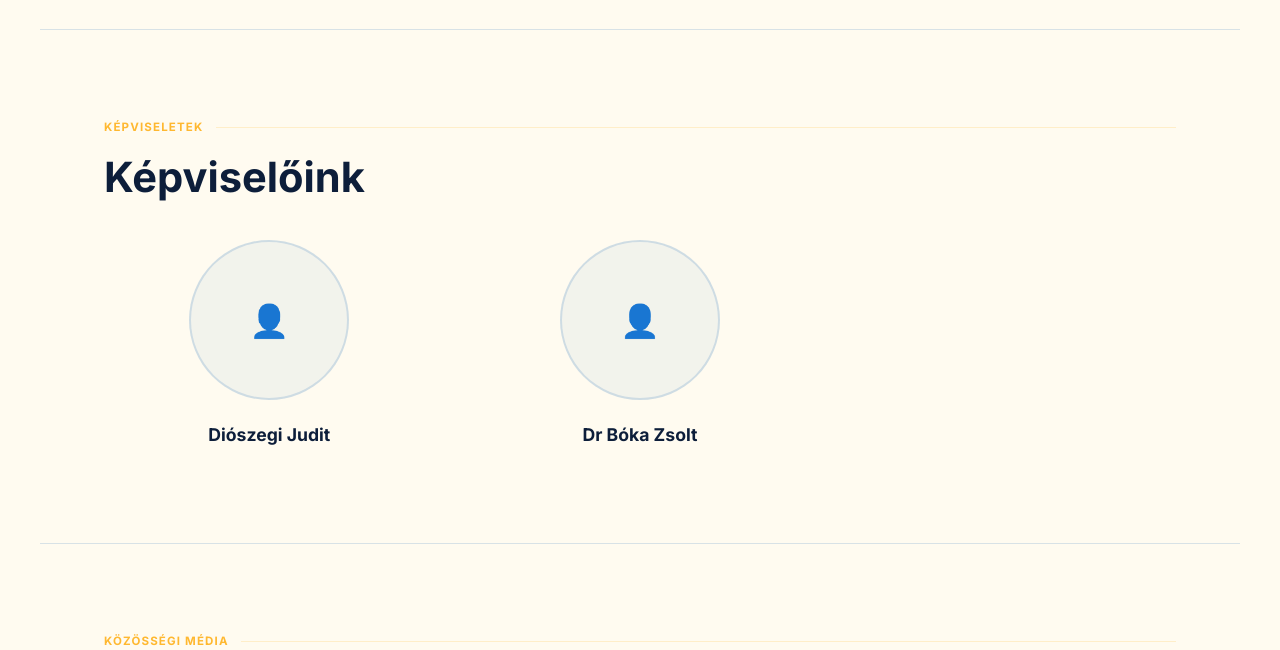
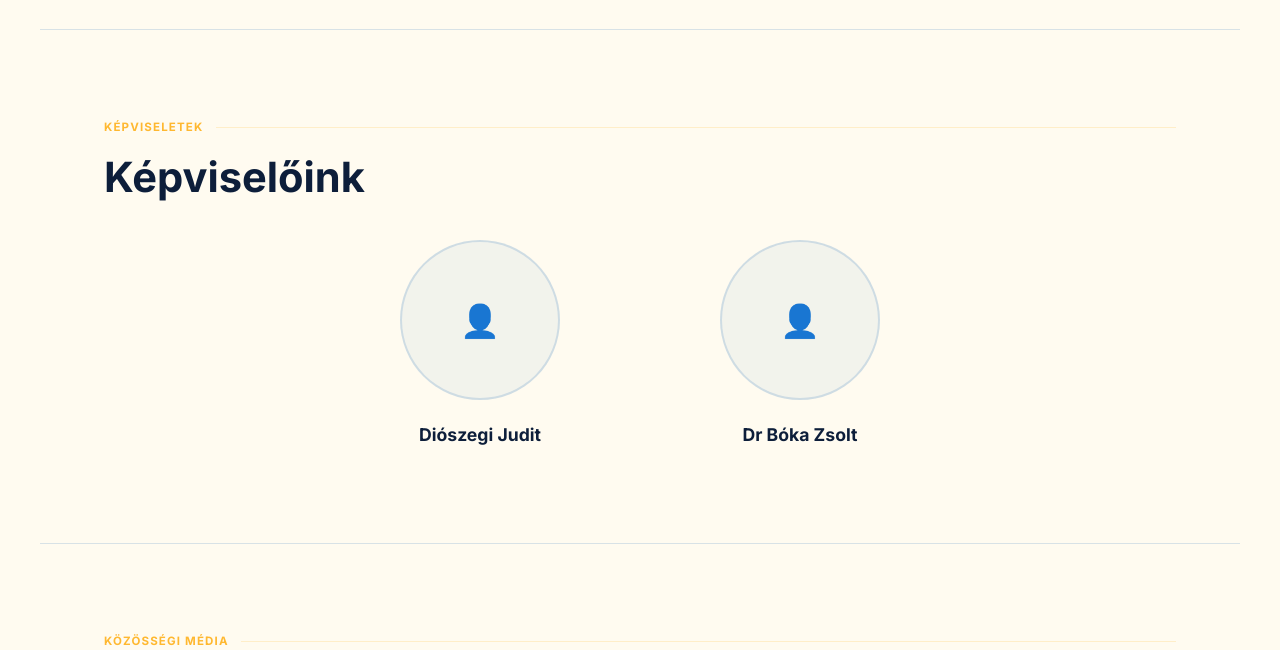
Before and after one commit to ifisziget/itsz, a PHP site: page / in a window 1280 px wide. Shown: the part 2553-3203 px from the top of the page. Run offline with PHP 8.4, Linux system fonts and the light colour scheme; data comes from the database, SQL or seed files in the repository; data that the repository does not hold is empty; some libraries are stand-ins or nearby versions.

Commit message:
Add files via upload

```diff
--- a/index.php
+++ b/index.php
@@ -492,10 +492,11 @@ if ($fav): ?>
 <section id="kepviselok" style="border-top:1px solid var(--border);">
   <div class="section-label">Képviseletek</div>
   <h2 class="section-title reveal">Képviselőink</h2>
-  <div style="display:grid;grid-template-columns:repeat(3,1fr);gap:2.5rem;margin-top:2.5rem;">
+  <!-- FLEXBOX + KÖZÉPRE IGAZÍTÁS -->
+  <div style="display:flex;flex-wrap:wrap;justify-content:center;gap:2.5rem;margin-top:2.5rem;">
     <?php foreach ($representatives as $rep): ?>
-    <div class="representative-card reveal" style="display:flex;flex-direction:column;align-items:center;text-align:center;">
-      <!-- CSAK A PROFILKÉPRE TETTÜNK LINKET -->
+    <div class="representative-card reveal" style="flex:0 0 280px;max-width:100%;display:flex;flex-direction:column;align-items:center;text-align:center;">
+      <!-- PROFILKÉP -->
       <div style="width:160px;height:160px;border-radius:50%;overflow:hidden;background:var(--card-bg);border:2px solid var(--border);margin-bottom:1.5rem;flex-shrink:0;">
         <?php if ($rep['link_url']): ?>
           <a href="<?= htmlspecialchars($rep['link_url']) ?>" target="_blank" style="display:block;width:100%;height:100%;">
@@ -528,19 +529,16 @@ if ($fav): ?>
       ?>
       <?php if ($has_extra_text || $has_content_img): ?>
       <div style="width:100%;margin-top:1rem;padding:1rem;border-radius:14px;background:rgba(255,255,255,.06);border:1px solid rgba(255,255,255,.08);">
-
         <?php if ($has_content_img): ?>
           <img src="<?= UPLOAD_URL . htmlspecialchars($rep['content_filename']) ?>?v=<?= time() ?>"
                style="width:100%;border-radius:12px;margin-bottom:1rem;"
                alt="Extra kép">
         <?php endif; ?>
-
         <?php $extra_clean = trim(strip_tags($rep['extra_text'] ?? '')); if ($has_extra_text): ?>
           <div style="color:var(--text-muted);line-height:1.7;text-align:left;">
             <?= $rep['extra_text'] ?>
           </div>
         <?php endif; ?>
-
       </div>
       <?php endif; ?>
     </div>
```
